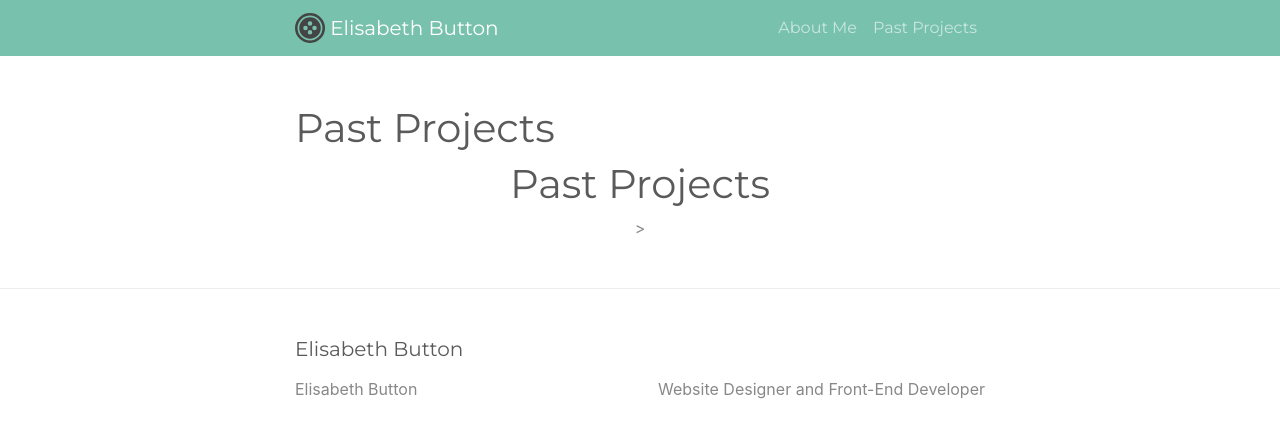
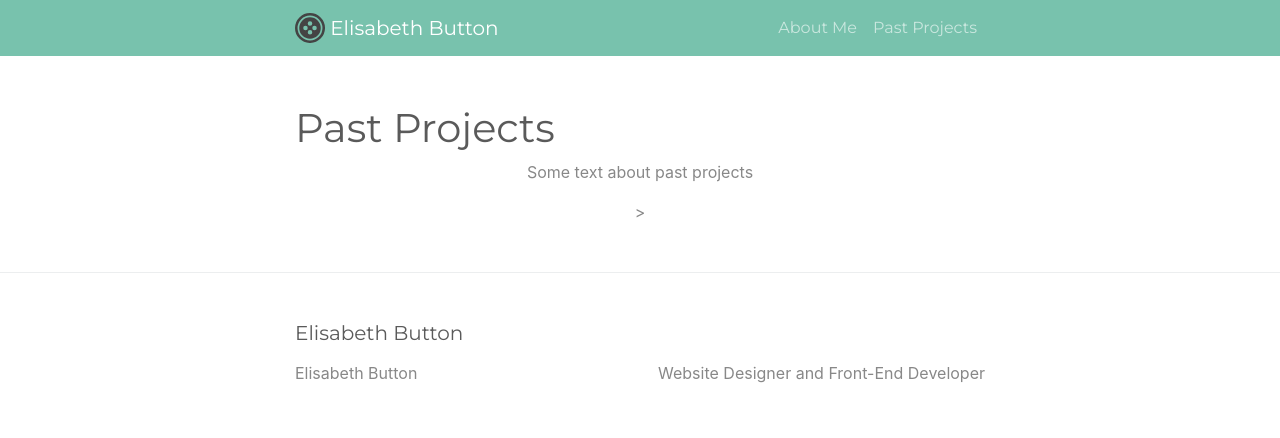
Before and after one commit to emsbutton/portfolio, a Jekyll site: the page built from projects/index.html, in a window 1280 px wide. Shown: the top 438 px of the page. Built offline with Jekyll 4.4.1, drawn with Linux system fonts in a browser that asks for light colours; nearby versions of some CDN libraries; comment, search, counter and statistics services are not loaded.

Commit message:
Update index.html

```diff
--- a/projects/index.html
+++ b/projects/index.html
@@ -5,7 +5,7 @@ title: Past Projects
 
 <div class="row">
   <div class="col-lg-12 text-center">
-    <h1>Past Projects</h1>>
+    <p>Some text about past projects</p>>
   </div>
 <!-- </div>
 <div class="row mt-3">
```
